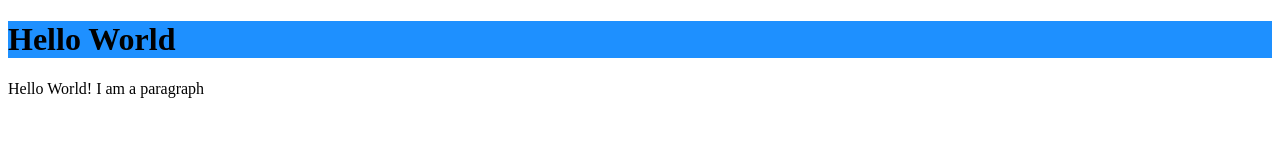
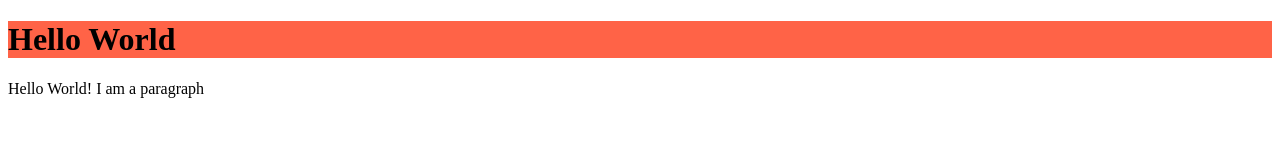
Before and after one commit to UAH-ACM/website, a plain HTML site: page members/ChandlerStone/index.html in a window 1280 px wide. Drawn offline with Linux system fonts and the light colour scheme.

Commit message:
updated colors again

```diff
--- a/members/ChandlerStone/index.html
+++ b/members/ChandlerStone/index.html
@@ -1,7 +1,7 @@
 <!DOCTYPE html>
 <html>
     <body>
-        <h1 style = "background-color:dodgerblue";> Hello World</h1>
+        <h1 style = "background-color:tomato";> Hello World</h1>
         <p>Hello World! I am a paragraph</p>
     </body>
 </html>
```
